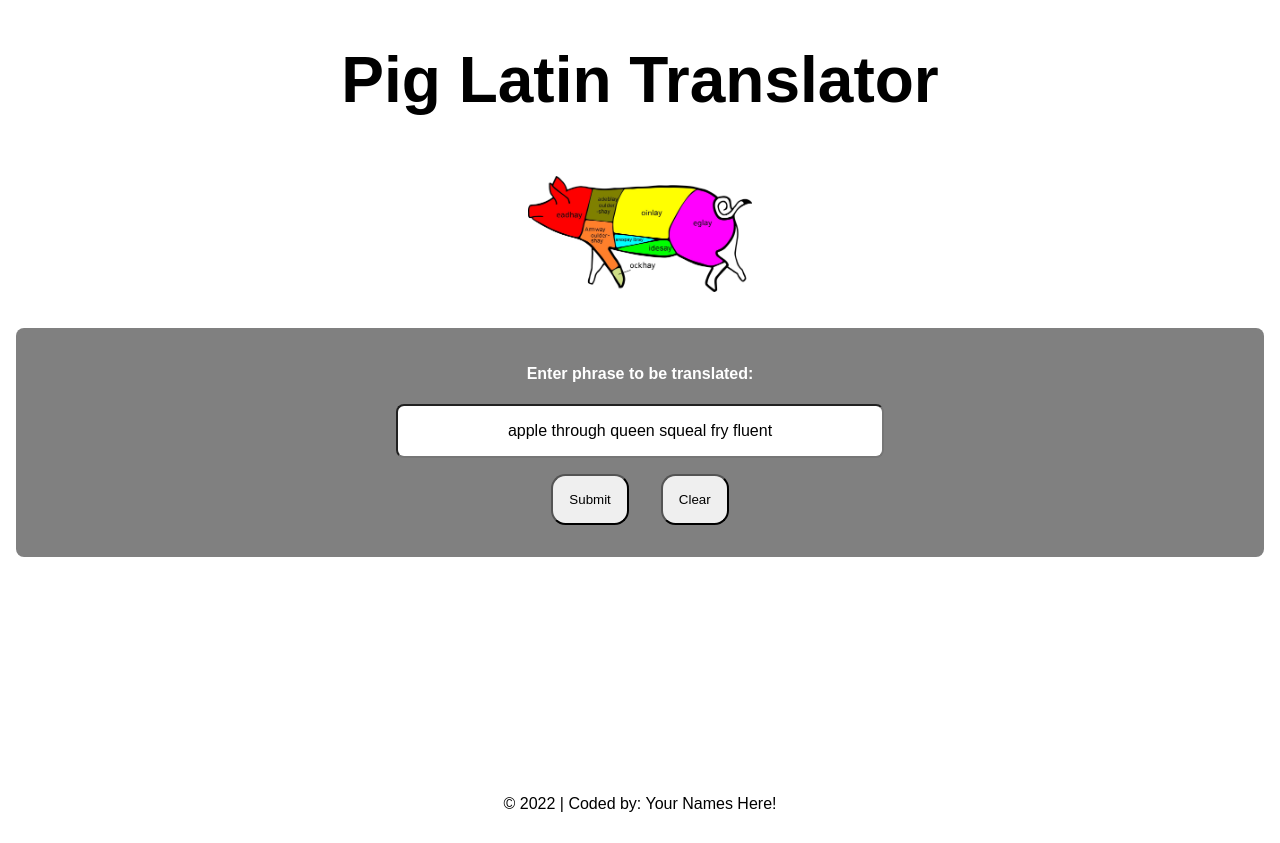
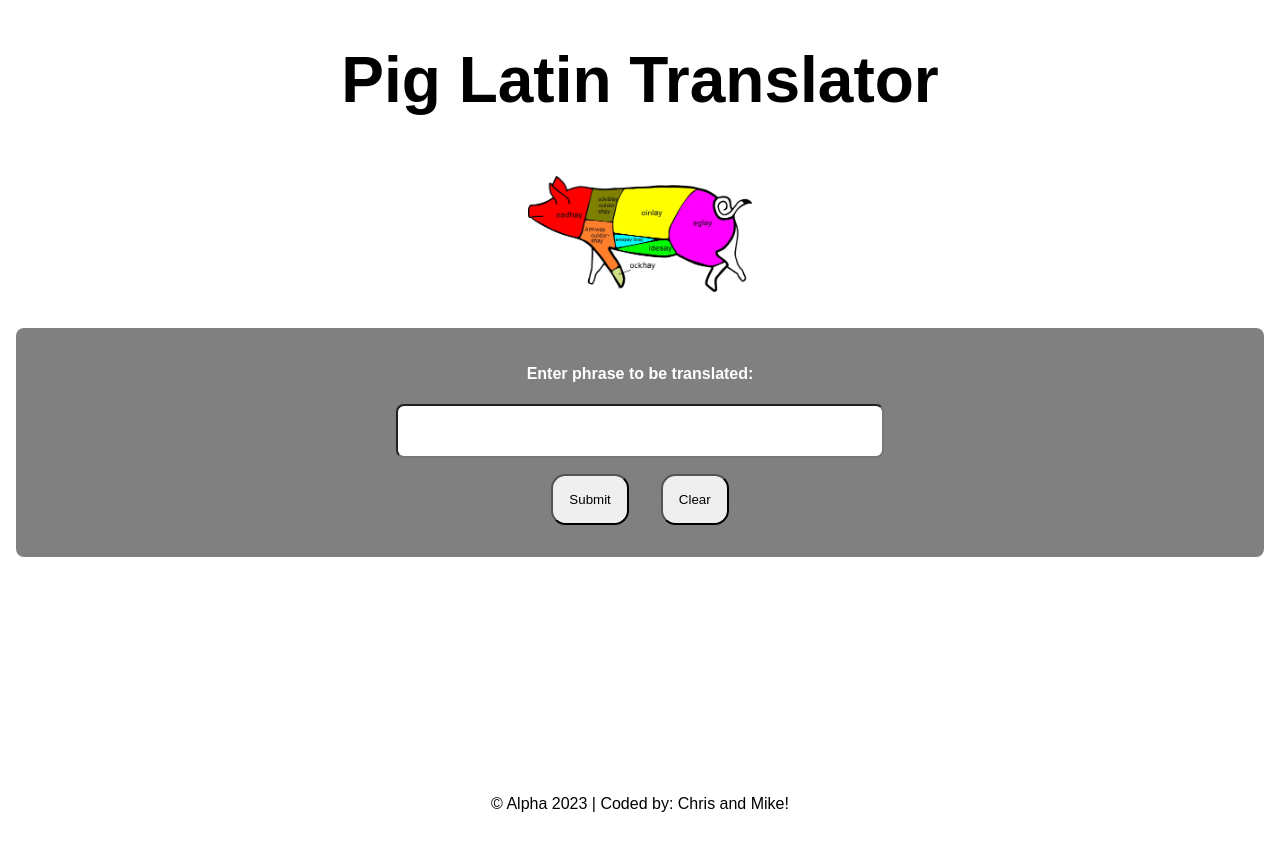
Before and after one commit to learn-academy-2023-alpha/pig-latin-ikemayiskray, a React (Create React App) app: page / in a window 1280 px wide. Built offline with nearby package versions, Linux system fonts and the light colour scheme.

Commit message:
Added consonant functionality

```diff
--- a/src/App.js
+++ b/src/App.js
@@ -5,7 +5,7 @@ import butcherPigImage from './assets/butcherPig.jpeg'
 const App = () => {
 
   // ACTION ITEM: to make the development process easier there are some preassigned words in the input field, when you are ready for your full user experience delete the test words passed to useState and pass an empty string
-  const [userInput, setUserInput] = useState("apple through queen squeal fry fluent")
+  const [userInput, setUserInput] = useState("")
   const [inputTranslated, setInputTranslated] = useState("")
 
   // ACTION ITEM: the "myPigLatinCodeHere" function is where you will put your logic to translate the sentence entered by the user into Pig Latin
@@ -33,85 +33,53 @@ const App = () => {
 
       // ACTION ITEM: your Pig Latin logic goes here!
 
-      // Vowel functionality
-      // - Can type any word that begins with a vowel in the text input (e.g. apple)
-      // - Can hit the submit button
-      // - Can see the words that begin with a vowel translated to Pig Latin and rendered to the page (e.g. appleway)
-
-      // Create logic to identify when words begin with a vowel
+      // Section to process words that begin with a vowel
       // Look at the first letter at eachWord[0] and compare to the letter at vowelsArray[0] to determine whether the first letter is a vowel
-      // Use .toLowerCase() to include capital vowels for comparison
       // If the first letter is a vowel, then concat "way" to the end of eachWord
-
-      // EXAMPLES
-      // "apple"[0] => "a"
-      // "apple"'s vowelsArray[0] => "a"
-
-      // "eat"[0] => "e"
-      // "eat"'s vowelsArray[0] => "e"
-
-      // "apple," => "appleway,"
 
       if(eachWord[0].toLowerCase() === vowelsArray[0]){
             eachWord = eachWord.concat("way")
       }
 
-      // "Qu" functionality
-      // - Can type any word that has a "qu" in the first syllable in the text input (e.g. squeal)
-      // - Can hit the submit button
-      // - Can see the words that have a "qu" in the first syllable translated to Pig Latin and rendered to the page (e.g. ealsquay)
-
-      // Creating logic to identify when "qu" is in the first syllable
-      // Conditional if/else to check if "qu" is in the word, then if it is in the word, do logic
-      // If "qu" is in the word, take substring from index 0 to the index before the second vowel
-      // then move that substring to the end of the word
-      // Add "ay" to the end of the word
+      // Section to process if "qu" is in the first syllable
+      // Use conditional statement to confirm if "qu" is in the word
+      // Create a substring for the initial syllable
+      // Move the syllable from the beginning of the word to the end and concat "ay"
 
       else if(eachWord.toLowerCase().indexOf("qu") >= 0){
-          let vowel = eachWord.toLowerCase().indexOf(vowelsArray[1])
-          let syllable = eachWord.substring(0, vowel)
-          console.log("syllable: ", syllable)
+          let vowel = eachWord.toLowerCase().indexOf(vowelsArray[1])  //Location of the first vowel after the "u"
+          let syllable = eachWord.substring(0, vowel) //Substring for first syllable
+          //console.log("syllable: ", syllable)
           eachWord = eachWord.substring(vowel).concat(syllable, "ay")
       }
 
-      // y functionality
-      // - Can type any word that has no vowels other than "y" in the text input (e.g. fry)
-      // - Can hit the submit button
-      // - Can see the words that have no vowels other than "y" translated to Pig Latin and rendered to the page (e.g. yfray)
-
-
+      // Section to process words that have y as the only vowel
+      // Use conditional statement to confirm that there are no a, e, i, o, u in the word
+      // Conditional if "y" is in the word
+      // Create a substring for the initial consonants
+      // Move the consonants from the beginning of the word to the end and concat "ay"
 
       else if(vowelsArray.length === 0) {
-            let yLocation = eachWord.toLowerCase().indexOf("y")
-            console.log("y:", yLocation)
-            if(yLocation >= 0){
+            let yLocation = eachWord.toLowerCase().indexOf("y") //Index location for "y"
+            //console.log("y:", yLocation)
+            if(yLocation >= 0){ //Confirming there is a "y" in the word
                   let syllable = eachWord.substring(0,yLocation)
                   console.log("syllable: ", syllable)
                   eachWord = eachWord.substring(yLocation).concat(syllable, "ay")
             }
       }
 
-      // If the vowelsArray is empty, then there is no a, e, i, o, or u in the word
-      // Look for y in the word
-      // Removing first syllable up to the y
-      // Concat the first syllable to the end of the word
-      // Concat "ay" to the end of the word
+      // Section to process words that start one or more consonants
+      // Use conditional statement to confirm that the first vowel is not the first letter
+      // Create a substring for the initial consonants
+      // Move the consonants from the beginning of the word to the end and concat "ay"
 
-      // vowelsArray.length = 0 // No vowels
-      // fry > vowelsArray => []
-      // .indexOf("y") > 0 // Has a "y"
-      // "fry".indexOf("y") => 2
-      // dryly > vowelsArray => []
-      // "dryly".indexOf("y") => 2
-
-      // Look for the vowelsArray to find the index of the first vowel
-      // Removing substring before that index
-      // Concat substring to the end of the word
-      // Concat "ay" to the end of the word
-
-      // - Can type any word that starts with one or more consonants in the text input (e.g. through)
-      // - Can hit the submit button
-      // - Can see the words that start with one or more consonants translated to Pig Latin and rendered to the page (e.g. oughthray)
+      else if(eachWord.toLowerCase().indexOf(vowelsArray[0]) > 0){
+        let vowel = eachWord.toLowerCase().indexOf(vowelsArray[0])  // Index for first vowel
+        let consonants = eachWord.substring(0, vowel) //substring for initial consonants
+        //console.log("syllable: ", consonants)
+        eachWord = eachWord.substring(vowel).concat(consonants, "ay")
+    }
 
       // ACTION ITEM: this return will be the output of your Pig Latin'd code
       return eachWord
@@ -127,7 +95,7 @@ const App = () => {
 
   // ACTION ITEM: this method restarts the game by setting the original state, when you are ready for your full user experience delete the test words in setUserInput and pass an empty string
   const restartGame = () => {
-    setUserInput("apple through queen squeal fry fluent")
+    setUserInput("")
     setInputTranslated("")
   }
 
@@ -166,7 +134,7 @@ const App = () => {
         </div>
         <p>{inputTranslated}</p>
       </div>
-      <footer>&copy; 2022 | Coded by: Your Names Here!</footer>
+      <footer>&copy; Alpha 2023 | Coded by: Chris and Mike!</footer>
     </div>
   )
 }
```
Also changed, not shown: 1 other file (tests, documents, lock files or other folders).
